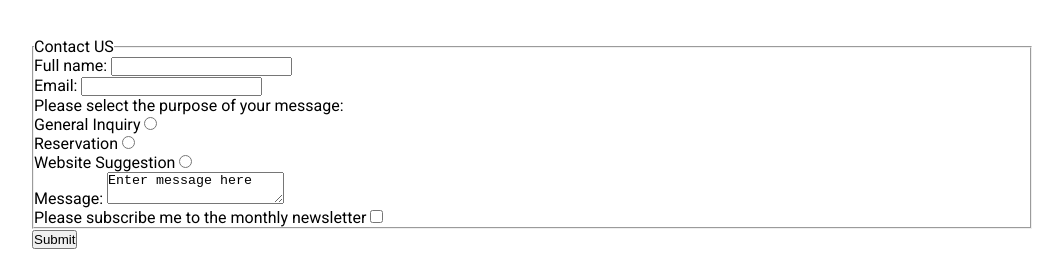
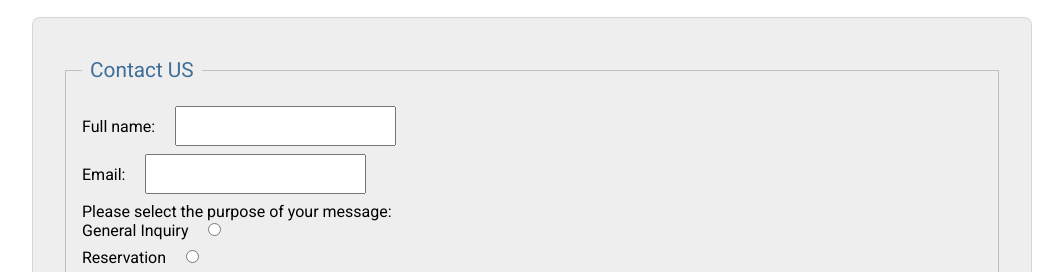
Before and after one commit to dianaTafolla510/wdd130, a plain HTML site: page wwr/contact.html in a window 1280 px wide. Shown: the part 1502-1774 px from the top of the page, without its empty margins (108-1171 px from the left). Drawn offline with Linux system fonts and the light colour scheme; a web font is replaced by a local one.

Commit message:
css contact us

```diff
--- a/wwr/styles/rafting.css
+++ b/wwr/styles/rafting.css
@@ -21,12 +21,6 @@ header{
     align-items: center;
     border-bottom: 1px solid #ccc;
 }
-footer{
-    border-top: 1px solid #000;
-    text-align: center;
-    text-decoration: none;
-
-}
 .logo-box{
     margin: 0 1rem 0 3rem;
     width: 64px;
@@ -37,17 +31,12 @@ nav {
     display: flex;
     justify-content: flex-end;
     padding: 1rem;
-    /*background: #e1951b;*/
-
 }
-
 .tabs a{
     text-decoration: none;
     padding: 2rem;
     justify-content: center;
-
 }
-
 main{
     max-width: 1000px;
 	margin: 2rem auto;
@@ -65,7 +54,6 @@ main{
     height: 100%;
     object-fit: cover;
 }
-
 .info {
     font-family: "Parkinsans";
     color: #3f6e98;
@@ -91,7 +79,6 @@ h2, h3, h4{
 	font-size: 1.5rem;
 	text-shadow: 3px 3px 5px #777;
 }
-
 .box {
     max-width: 800px;
     margin: 4rem auto;
@@ -113,7 +100,6 @@ h2, h3, h4{
     place-items: center;
     margin:1rem 0;
     background:#3f6e98;
-
 }
 .history h2{
     margin: 1rem 0;
@@ -124,7 +110,6 @@ h2, h3, h4{
     margin: 0 1rem 2rem 1rem;
     display: flex;
     flex-wrap: nowrap;
-
 }
 .hist img{
     width: 200px;
@@ -135,19 +120,19 @@ h2, h3, h4{
     display: flex;
     margin: 0 1rem 0 2rem;
 }
-
 .adventure, .staff{
     display: grid;
     place-items: center;
     margin: 1rem 0;
-}
-.pictures{
+}.pictures{
     display: flex;
     flex-wrap: nowrap;
 }
 .pictures img{
     width: 150px;
     margin: 1rem;
+    display: flex;
+    flex-wrap: nowrap;
 }
 .pictures figcaption{
     margin: 1.5rem;
@@ -156,14 +141,63 @@ h2, h3, h4{
     width: 300px;
     margin: 1rem;
 }
+form{
+    width: 1000px;
+    margin: 0 auto;
+    padding: 1rem;
+    border: 1px solid rgb(0 0 0/0.1);
+    border-radius: 0.5rem;
+    background-color: #eee;
+    display: grid;
+}
+
+fieldset{
+    display: grid;
+    grid-gap: .5rem;
+    margin: 1rem;
+    border: 1px solid rgb(0 0 0/0.2);
+    padding: 1rem;
+}
+legend{
+    padding: 0.5rem;
+    color: #3f6e98;
+    font-size: 1.3em;
+}
+label, input, button, select, textarea{
+    font-family: Roboto, Arial, sans-serif;
+}
+label{
+    text-align: right;
+    padding-right: 1rem;
+}
+input, select, textarea{
+    padding: 0.5rem;
+    font-size: 1.1rem;
+}
+input[type="checkbox"]{
+    width: 22px;
+    height: 22px;
+    vertical-align: bottom;
+}
+button{
+    margin: 1rem;
+    background-color: #e1951b;
+    color: #fff;
+    border: none;
+    border-radius: .5rem;
+    padding: .75rem;
+    font-size: 1.2rem;
+}
+
+button:hover{
+    background-color: darkgreen;
+}
 footer{
     border-top: 1px solid #000;
     text-align: center;
     text-decoration: none;
-
 }
 .sociallinks a{
     padding: 1rem;
     text-align: center;
-
 }
```
